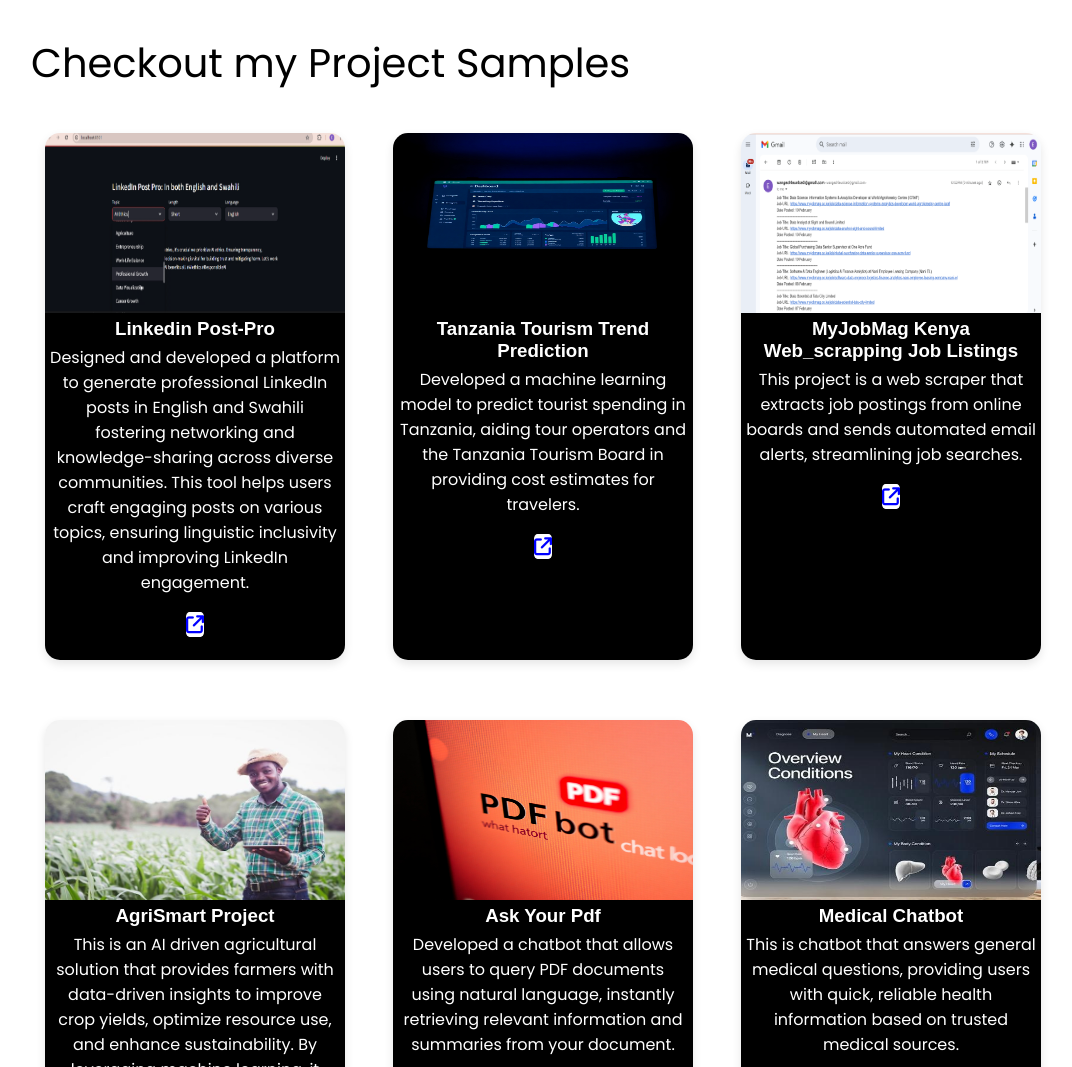
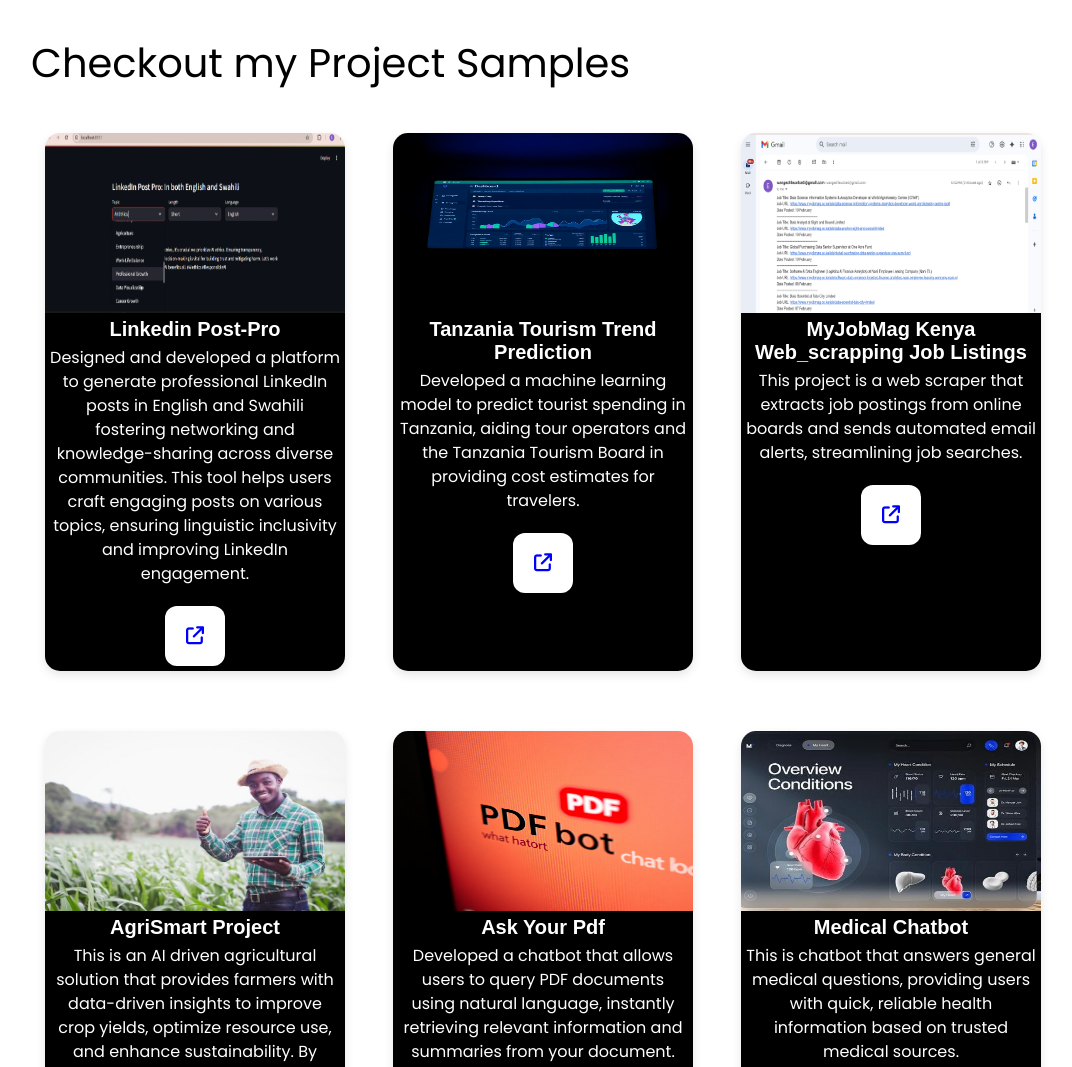
Before and after one commit to wangechi01-a/Eunice-s-portfolio, a plain HTML site: page index.html in a window 1280 px wide. Shown: the part 2200-3267 px from the top of the page, without its empty margins (97-1169 px from the left). Drawn offline with nearby package versions, Linux system fonts and the light colour scheme.

Commit message:
file changes

```diff
--- a/style.css
+++ b/style.css
@@ -333,6 +333,44 @@ margin:10px 0;
 
 .skill.green {
     background-color: green;
+}
+
+/* work starts here */
+.work {
+    position: relative;
+    width: 100%;
+    max-width: 400px; /* Adjust width as needed */
+    overflow: hidden;
+}
+
+.layer {
+    background-color: black;
+    color: white;
+    padding: 20px;
+    text-align: center;
+    border-radius: 5px;
+}
+
+.layer h3 {
+    font-size: 20px;
+    margin-bottom: 10px;
+}
+
+.layer p {
+    font-size: 16px;
+    line-height: 1.5;
+}
+
+.layer a {
+    color: white;
+    font-size: 20px;
+    text-decoration: none;
+    display: inline-block;
+    margin-top: 10px;
+}
+
+.layer a:hover {
+    color: #ffcc00; /* Optional hover effect */
 }
 
 
```
